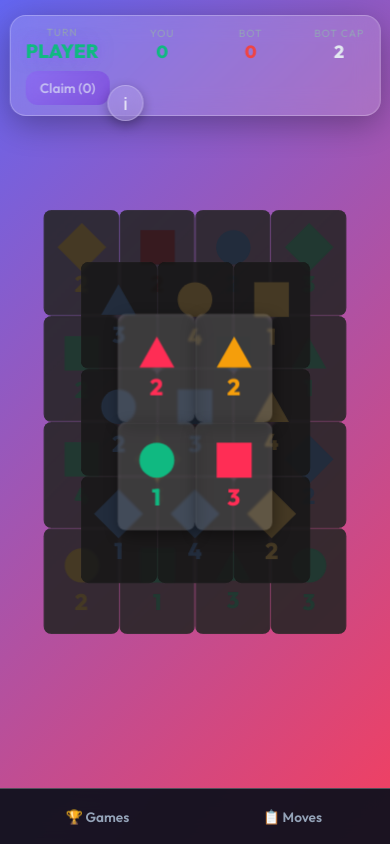
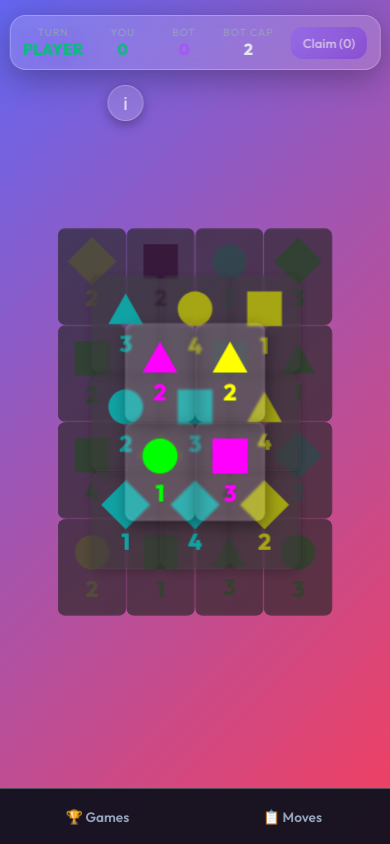
Before and after one commit to EbinOff/Card_Game, a React (Vite) app: page / in a window 390 px wide. Built offline with nearby package versions, Linux system fonts and the light colour scheme.

Commit message:
Improve buried card visibility and mobile history colors

```diff
--- a/src/App.css
+++ b/src/App.css
@@ -144,10 +144,17 @@
 }
 
 .card:not(.exposed) {
-  filter: brightness(0.35) saturate(0.4);
+  filter: brightness(0.28) saturate(calc(var(--card-depth-shadow, 0.72) - 0.42));
+  opacity: var(--card-depth-shadow, 0.72);
   cursor: not-allowed;
   box-shadow: none;
-  /* stronger dim so exposed (top) cards pop */
+}
+
+/* Cards just one layer below top are slightly more visible */
+.card.near-exposed:not(.exposed) {
+  filter: brightness(0.62) saturate(0.8);
+  opacity: 0.95;
+  box-shadow: 1px 4px 12px rgba(0,0,0,0.22);
 }
 
 .card.exposed:hover:not(.selected) {
@@ -183,8 +190,8 @@
 }
 
 .card.bot-highlight {
-  border-color: #ff2d55;
-  box-shadow: 0 0 20px rgba(255, 45, 85, 0.6);
+  border-color: #a855f7;
+  box-shadow: 0 0 20px rgba(168, 85, 247, 0.6);
   transform: scale(1.1);
   z-index: 20;
 }
@@ -470,7 +477,7 @@
 }
 
 .history-entry.bot {
-  border-color: rgba(255, 45, 85, 0.3);
+  border-color: rgba(255, 0, 127, 0.3);
 }
 
 .history-meta {
@@ -486,7 +493,7 @@
 }
 
 .history-entry.player .history-by { color: #10b981; }
-.history-entry.bot .history-by { color: #ff2d55; }
+.history-entry.bot .history-by { color: #a855f7; }
 
 .history-score {
   color: #f59e0b;
@@ -515,11 +522,12 @@
   width: 14px;
   height: 14px;
   margin-bottom: 2px;
+  color: var(--mini-accent);
 }
 
-.mini-shape.circle { border-radius: 50%; background-color: rgba(255, 255, 255, 0.05); margin-top:2px; }
-.mini-shape.square { background-color: rgba(255, 255, 255, 0.05); margin-top:2px;}
-.mini-shape.diamond { transform: rotate(45deg); background-color: rgba(255, 255, 255, 0.05); margin-top:2px; }
+.mini-shape.circle { border-radius: 50%; background-color: currentColor; margin-top:2px; }
+.mini-shape.square { background-color: currentColor; margin-top:2px;}
+.mini-shape.diamond { transform: rotate(45deg); background-color: currentColor; margin-top:2px; }
 .mini-shape.triangle {
   width: 0; height: 0;
   border-left: 7px solid transparent;
@@ -545,6 +553,7 @@
 .mini-number {
   font-size: 0.7rem;
   font-weight: bold;
+  color: var(--text-main);
 }
 
 /* ── Visibility helpers ───────────────────────────────── */
@@ -635,8 +644,14 @@
   }
 
   .card:not(.exposed) {
-    /* Identical to PC version now */
-    filter: brightness(0.35) saturate(0.4);
+    filter: brightness(0.35) saturate(calc(var(--card-depth-shadow, 0.72) - 0.35));
+    opacity: var(--card-depth-shadow, 0.78);
+  }
+
+  .card.near-exposed:not(.exposed) {
+    filter: brightness(0.68) saturate(0.88);
+    opacity: 0.96;
+    box-shadow: 1px 3px 10px rgba(0,0,0,0.22);
   }
 
 
@@ -750,3 +765,29 @@
     font-size: 2rem;
   }
 }
+
+@media (max-width: 480px) {
+  .hud {
+    padding: 10px 12px;
+    gap: 6px;
+  }
+
+  .hud-section {
+    min-width: 44px;
+  }
+
+  .hud-value,
+  .hud-turn {
+    font-size: 1rem;
+  }
+
+  .btn {
+    padding: 8px 12px;
+    font-size: 0.8rem;
+  }
+
+  .mobile-drawer {
+    max-height: 60vh;
+    padding: 16px;
+  }
+}
--- a/src/App.jsx
+++ b/src/App.jsx
@@ -224,7 +224,7 @@ function App() {
                 <p style={{ fontSize: '2rem', fontWeight: 'bold' }}>{playerScore}</p>
               </div>
               <div style={{ textAlign: 'center' }}>
-                <p style={{ fontSize: '1rem', color: '#ff2d55' }}>Bot Score</p>
+                <p style={{ fontSize: '1rem', color: '#a855f7' }}>Bot Score</p>
                 <p style={{ fontSize: '2rem', fontWeight: 'bold' }}>{botScore}</p>
               </div>
             </div>
--- a/src/components/Board.jsx
+++ b/src/components/Board.jsx
@@ -1,6 +1,6 @@
 import React from 'react';
 import Card from './Card';
-import { isExposed } from '../utils/gameLogic';
+import { isExposed, isNearExposed } from '../utils/gameLogic';
 
 export default function Board({ cards, selectedCards, botHighlightIds, scatteringIds, onCardClick }) {
   const isSelected = (id) => selectedCards.some(c => c.id === id);
@@ -15,6 +15,7 @@ export default function Board({ cards, selectedCards, botHighlightIds, scatterin
             key={card.id}
             card={card}
             isExposed={isExposed(card, cards)}
+            isNearExposed={isNearExposed(card, cards)}
             isSelected={isSelected(card.id)}
             isBotHighlight={isHighlighted(card.id)}
             isScattering={isScattering(card.id)}
--- a/src/components/Card.jsx
+++ b/src/components/Card.jsx
@@ -1,10 +1,19 @@
 import React from 'react';
 
-export default function Card({ card, isExposed, isSelected, isBotHighlight, isScattering, onClick }) {
+export default function Card({
+  card,
+  isExposed,
+  isNearExposed,
+  isSelected,
+  isBotHighlight,
+  isScattering,
+  onClick
+}) {
   if (card.isRemoved && !isScattering) return null;
 
   let className = 'card';
   if (isExposed) className += ' exposed';
+  if (isNearExposed) className += ' near-exposed';
   if (isSelected) className += ' selected';
   if (isBotHighlight) className += ' bot-highlight';
   if (isScattering) className += ' scattering';
@@ -19,6 +28,7 @@ export default function Card({ card, isExposed, isSelected, isBotHighlight, isSc
     transform: `translateZ(${card.z * 10}px)`,
     zIndex: card.z * 5,
     color: card.color,
+    '--card-depth-shadow': isNearExposed ? '0.95' : '0.72',
     '--scatter-rot': `${rot}deg`,
   };
 
--- a/src/components/GameHistorySidebar.jsx
+++ b/src/components/GameHistorySidebar.jsx
@@ -1,4 +1,4 @@
-import React, { useState } from 'react';
+import React from 'react';
 
 export default function GameHistorySidebar({ history, mobileVisible, onClose }) {
   const playerWins = history.filter(g => g.winner === 'player').length;
@@ -36,7 +36,7 @@ function WinTally({ playerWins, botWins }) {
         <div style={{fontSize:'1.5rem',fontWeight:'800'}}>{playerWins}</div>
       </div>
       <div style={{textAlign:'center'}}>
-        <div style={{fontSize:'0.8rem',color:'#ef4444',fontWeight:'bold'}}>BOT</div>
+        <div style={{fontSize:'0.8rem',color:'#a855f7',fontWeight:'bold'}}>BOT</div>
         <div style={{fontSize:'1.5rem',fontWeight:'800'}}>{botWins}</div>
       </div>
     </div>
@@ -52,7 +52,7 @@ function GameList({ history }) {
           <div style={{fontWeight:'bold',marginBottom:'8px',color:'var(--text-main)'}}>Game {history.length - i}</div>
           <div style={{display:'flex',justifyContent:'space-between',fontSize:'0.9rem',marginBottom:'8px'}}>
             <span style={{color:'#10b981'}}>You: {game.playerScore}</span>
-            <span style={{color:'#ef4444'}}>Bot: {game.botScore}</span>
+            <span style={{color:'#a855f7'}}>Bot: {game.botScore}</span>
           </div>
           <div style={{textAlign:'center',fontSize:'0.8rem',fontWeight:'800',background:'rgba(0,0,0,0.2)',padding:'4px',borderRadius:'4px'}}>
             WINNER: <span className="history-by">{game.winner.toUpperCase()}</span>
--- a/src/components/HUD.jsx
+++ b/src/components/HUD.jsx
@@ -13,7 +13,7 @@ export default function HUD({
     <div className="hud">
       <div className="hud-section">
         <span className="hud-label">Turn</span>
-        <span className="hud-turn" style={{ color: turn === 'player' ? '#10b981' : '#ef4444' }}>
+        <span className="hud-turn" style={{ color: turn === 'player' ? '#10b981' : '#a855f7' }}>
           {turn}
         </span>
       </div>
@@ -25,7 +25,7 @@ export default function HUD({
 
       <div className="hud-section">
         <span className="hud-label">Bot</span>
-        <span className="hud-value" style={{ color: '#ef4444' }}>{botScore}</span>
+        <span className="hud-value" style={{ color: '#a855f7' }}>{botScore}</span>
       </div>
 
       <div className="hud-section">
--- a/src/components/HistorySidebar.jsx
+++ b/src/components/HistorySidebar.jsx
@@ -34,7 +34,7 @@ function MatchList({ history }) {
           </div>
           <div className="history-cards">
             {entry.cards.map(c => (
-              <div key={c.id} className="mini-card" style={{ color: c.color }}>
+              <div key={c.id} className="mini-card" style={{ '--mini-accent': c.color }}>
                 <div className={`mini-shape ${c.shape}`}></div>
                 <div className="mini-number">{c.number}</div>
               </div>
--- a/src/index.css
+++ b/src/index.css
@@ -58,3 +58,10 @@ button {
     align-items: flex-start;
   }
 }
+
+@media (max-width: 480px) {
+  :root {
+    --card-width: 68px;
+    --card-height: 96px;
+  }
+}
--- a/src/utils/gameLogic.js
+++ b/src/utils/gameLogic.js
@@ -1,4 +1,4 @@
-export const COLORS = ['#ff2d55', '#3b82f6', '#10b981', '#f59e0b']; // Rose-Red, Blue, Green, Yellow
+export const COLORS = ['#ff00ff', '#00ffff', '#00ff00', '#ffff00']; // Magenta, Cyan, Lime, Yellow
 export const SHAPES = ['circle', 'square', 'triangle', 'diamond'];
 export const NUMBERS = [1, 2, 3, 4];
 
@@ -51,6 +51,23 @@ export function isExposed(card, allCards) {
   return !isCovered;
 }
 
+export function isNearExposed(card, allCards) {
+  if (card.isRemoved || isExposed(card, allCards)) return false;
+
+  const coveringCards = allCards.filter(t => {
+    if (t.isRemoved || t.z <= card.z) return false;
+    const xOverlap = Math.abs(t.x - card.x) < 0.9;
+    const yOverlap = Math.abs(t.y - card.y) < 0.9;
+    return xOverlap && yOverlap;
+  });
+
+  if (coveringCards.length === 0) return false;
+
+  // Cards that are one removal away from being playable should stay
+  // more legible than deeper buried layers.
+  return coveringCards.every(coveringCard => isExposed(coveringCard, allCards));
+}
+
 export function getSharedAttributesCount(selectedCards) {
   if (selectedCards.length < 2) return 0;
   const first = selectedCards[0];
```
